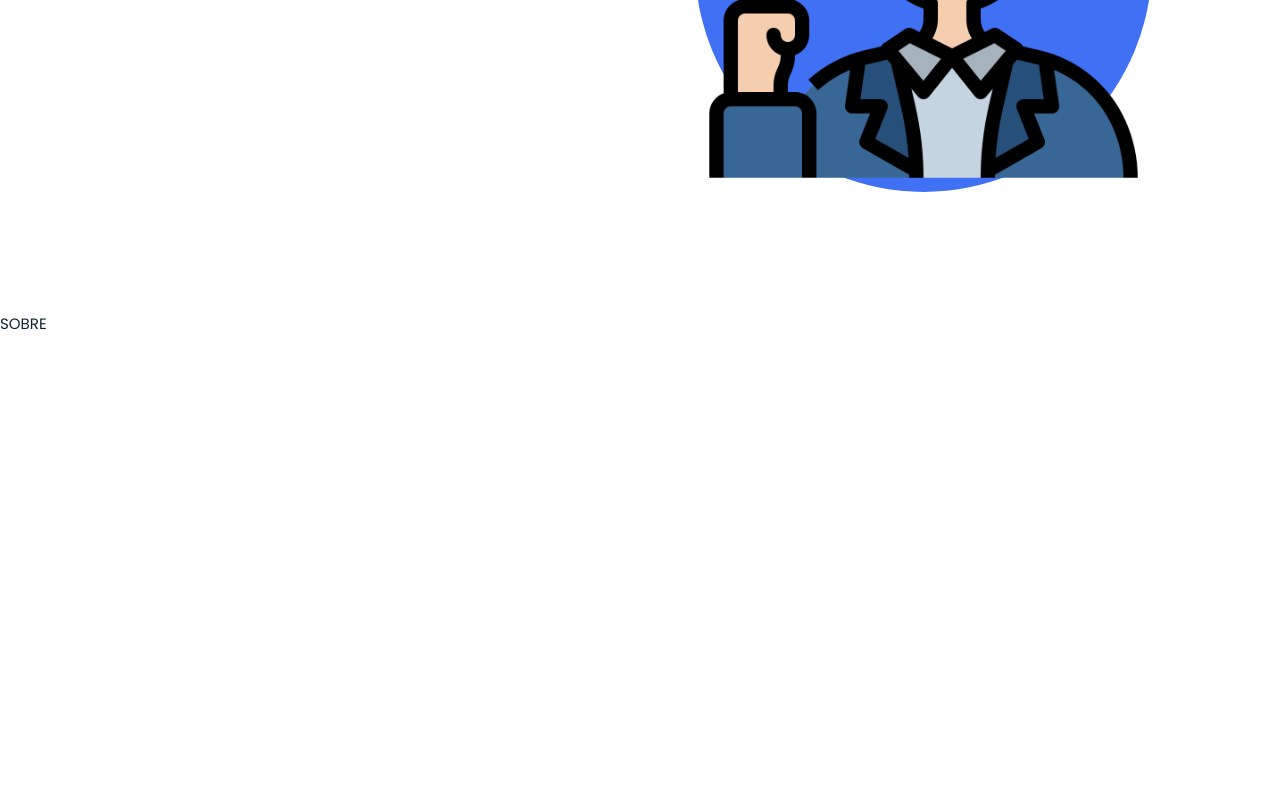
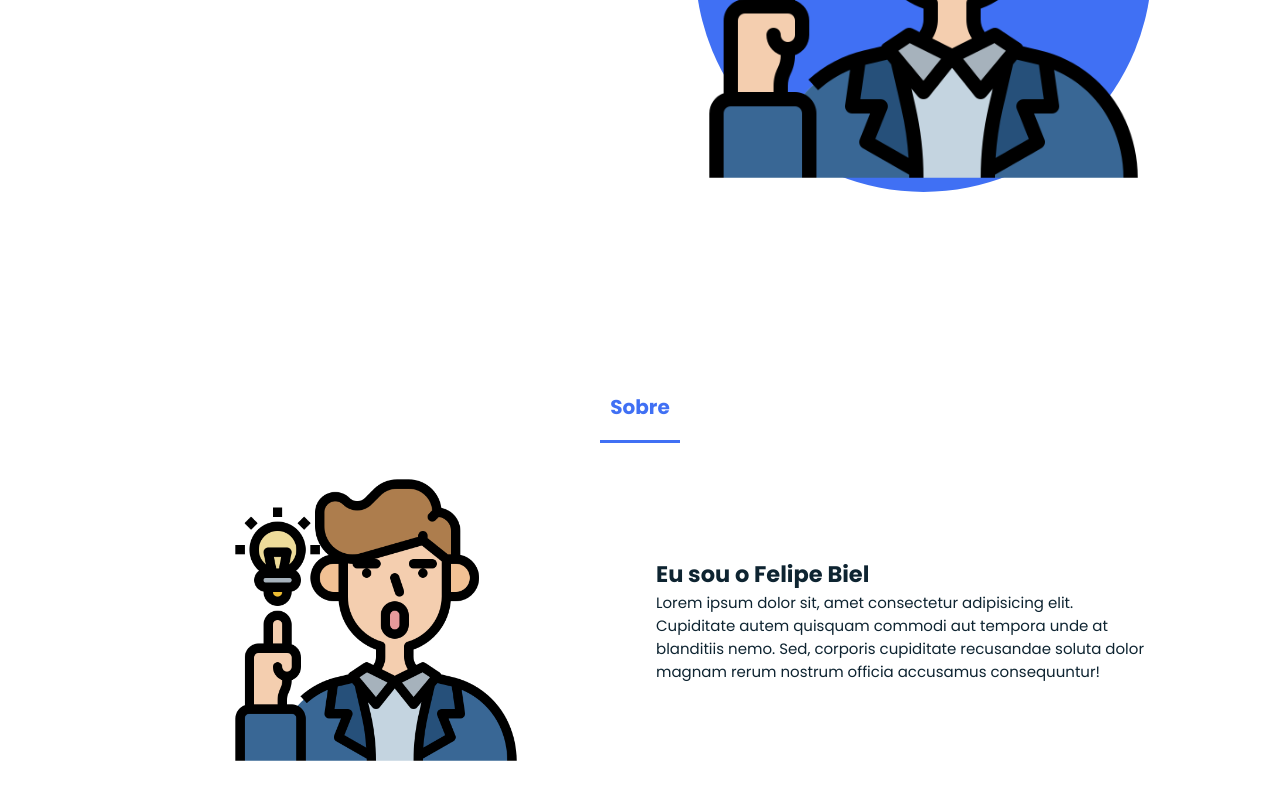
Before and after one commit to felipebiel/site-portifolio-2, a Vue app: page / in a window 1280 px wide. Shown: the part 488-1288 px from the top of the page. Before the commit the page ends 823 px from the top, so only its background shows below. Built offline with nearby package versions, Linux system fonts and the light colour scheme; some icons are missing.

Commit message:
new: Css do Sobre

```diff
--- a/src/components/about/About.html
+++ b/src/components/about/About.html
@@ -1,3 +1,18 @@
 <div>
-    SOBRE
+    <!-- SOBRE -->
+    <section class="about section" id="about">
+        <h2 class="section-title">Sobre</h2>
+        <div class="about__container bg-grid">
+            <div class="about__img">
+                <img src="../../static/img/profile1.png" alt="">
+            </div>
+
+            <div>
+                <h2 class="about__subtitle">Eu sou o Felipe Biel</h2>
+                <p class="about__text">Lorem ipsum dolor sit, amet consectetur adipisicing elit. Cupiditate autem
+                    quisquam commodi aut tempora unde at blanditiis nemo. Sed, corporis cupiditate recusandae soluta
+                    dolor magnam rerum nostrum officia accusamus consequuntur!</p>
+            </div>
+        </div>
+    </section>
 </div>
--- a/src/components/about/About.scss
+++ b/src/components/about/About.scss
@@ -0,0 +1,30 @@
+/*Sobre*/
+
+.about__container {
+    row-gap: 2rem;
+    text-align: center;
+  }
+
+  .about_subtitle {
+    margin-bottom: var(--mb-2);
+  }
+
+  .about__img {
+    justify-self: center;
+    img {
+        width: 200px;
+        border-radius: 0.5rem;
+      }
+  }
+
+  @media screen and (min-width: 769px) {
+    .about__container{
+      grid-template-columns: repeat(2, 1fr);
+      align-items: center;
+      text-align: initial;
+    }
+
+    .about__img img {
+      width: 300px;
+    }
+  }
```
